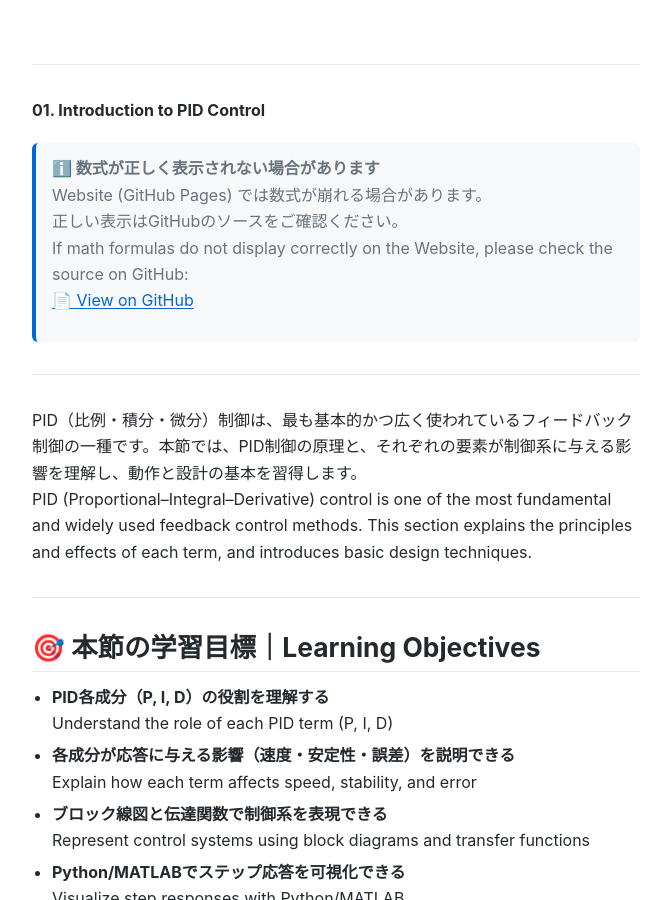
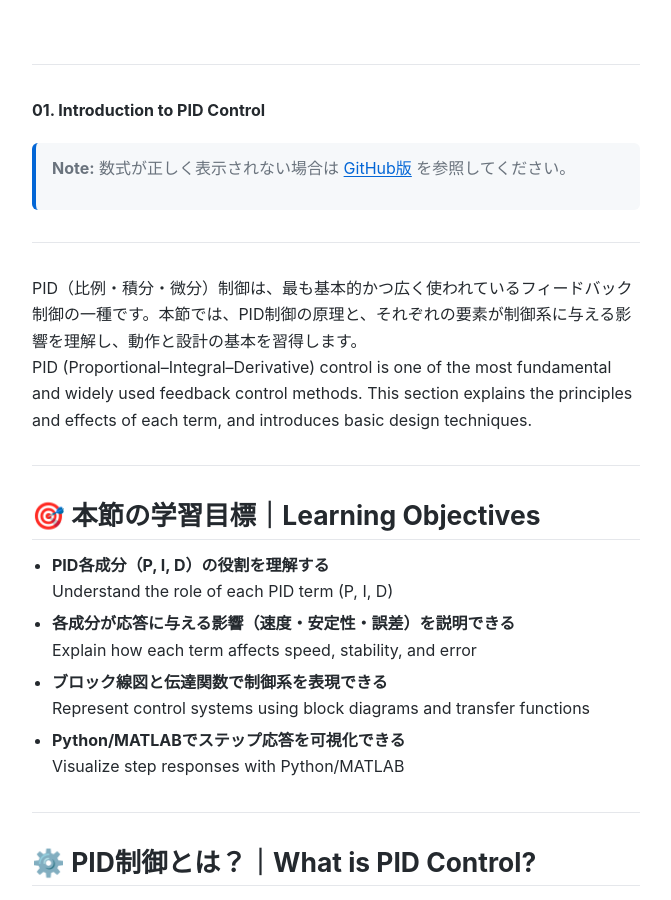
Before and after one commit to Samizo-AITL/EduController, a Jekyll site: the page built from part01_classical/theory/01_pid_control.md, in a window 1280 px wide and 900 px high. Shown: the whole window, without its empty margins (304-975 px from the left). Built offline with Jekyll 4.4.1, drawn with Linux system fonts in a browser that asks for light colours.

Commit message:
Update 01_pid_control.md

```diff
--- a/part01_classical/theory/01_pid_control.md
+++ b/part01_classical/theory/01_pid_control.md
@@ -9,11 +9,7 @@
 # 🧩 01. PID制御の基礎
 **01. Introduction to PID Control**
 
-> **ℹ️ 数式が正しく表示されない場合があります**
-> Website (GitHub Pages) では数式が崩れる場合があります。
-> 正しい表示はGitHubのソースをご確認ください。
-> If math formulas do not display correctly on the Website, please check the source on GitHub:
-> [📄 View on GitHub](https://github.com/Samizo-AITL/EduController/blob/main/part01_classical/theory/01_pid_control.md)
+> **Note:** 数式が正しく表示されない場合は [GitHub版](https://github.com/Samizo-AITL/EduController/blob/main/part01_classical/theory/01_pid_control.md) を参照してください。
 
 ---
 
```
